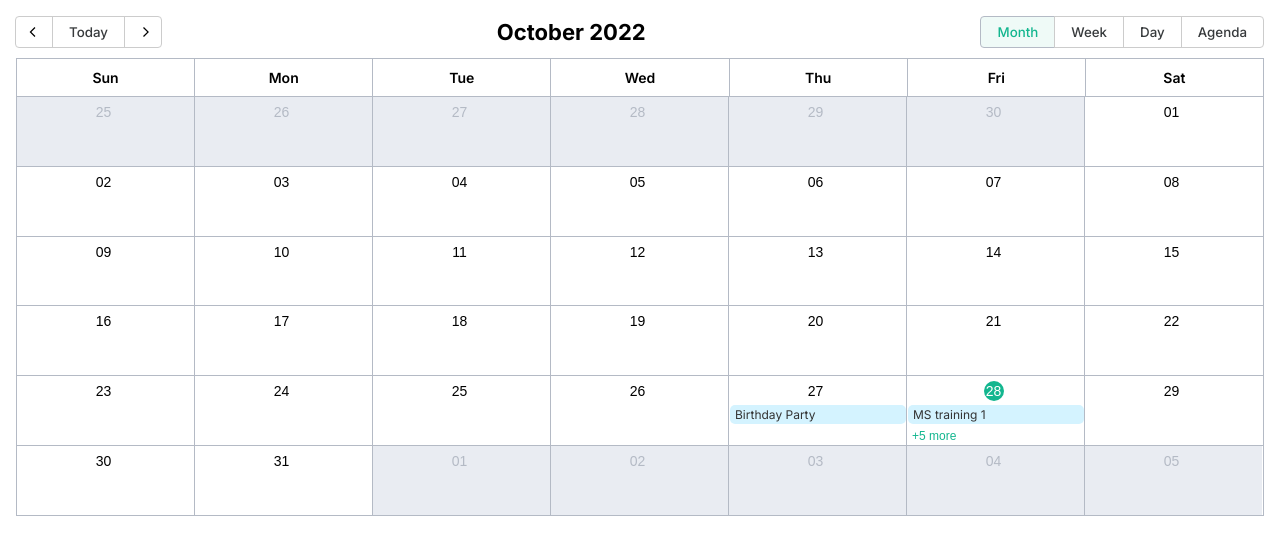
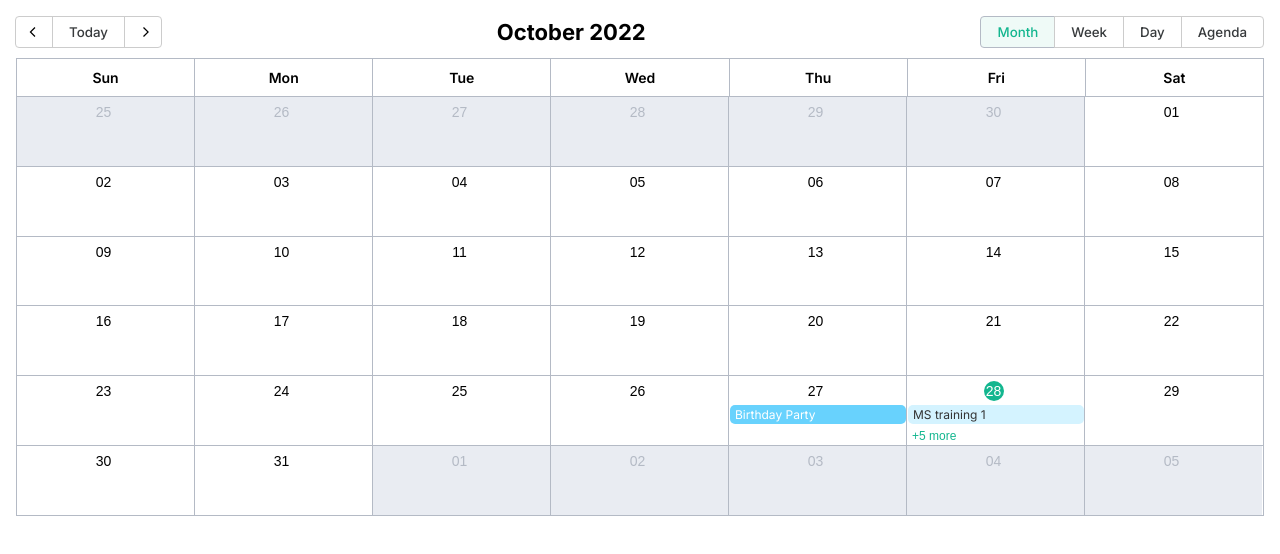
Before and after one commit to intelligaia/react-big-calendar, a React (Create React App) app: page / in a window 1280 px wide. In both pictures the pointer is over the element 818 px from the left and 414 px from the top of the page. Shown: the top 554 px of the page. Built offline with nearby package versions, Linux system fonts and the light colour scheme.

Commit message:
Theme Updates

```diff
--- a/src/customBigCalendar.css
+++ b/src/customBigCalendar.css
@@ -136,7 +136,10 @@
   outline: none;
   margin-top: 5px
 }
-
+.rbc-event:hover{
+  background-color: #68D2FD;
+  color: #FFF;
+}
 .rbc-day-slot .rbc-event,
 .rbc-day-slot .rbc-background-event {
   border: none;
```
